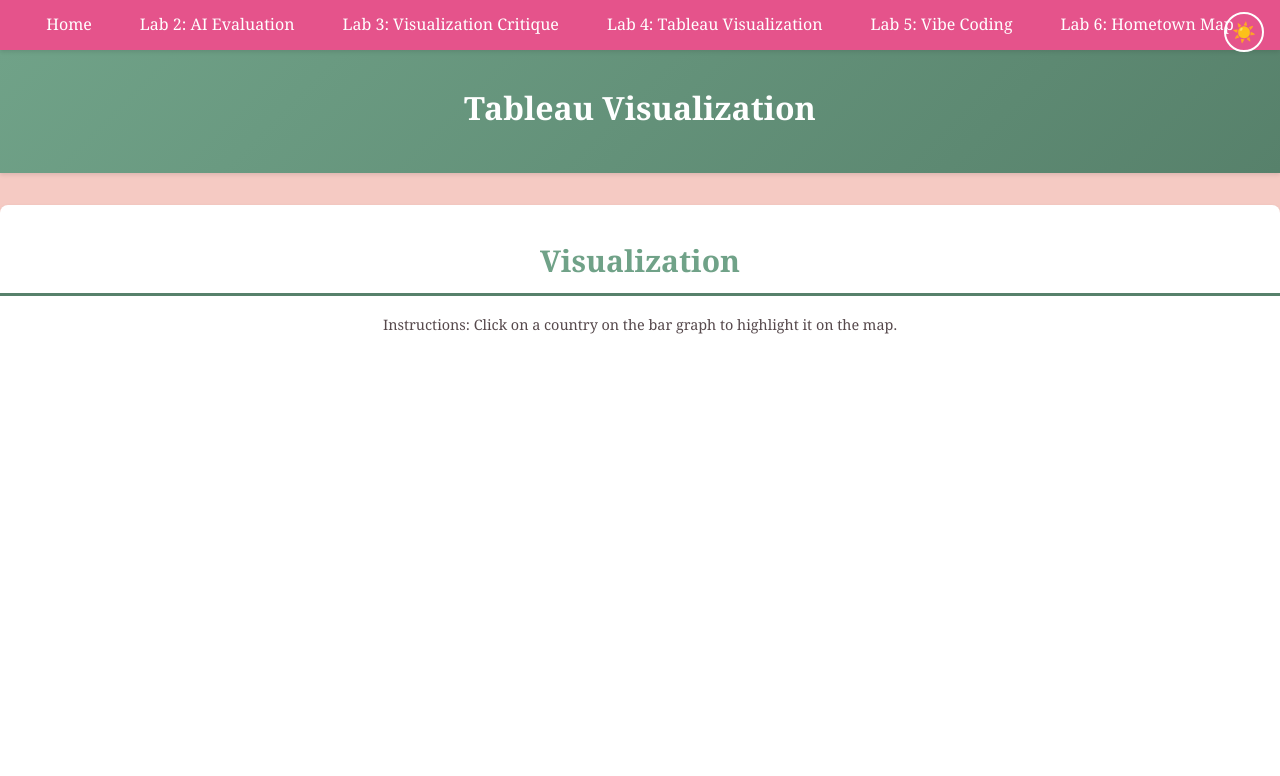
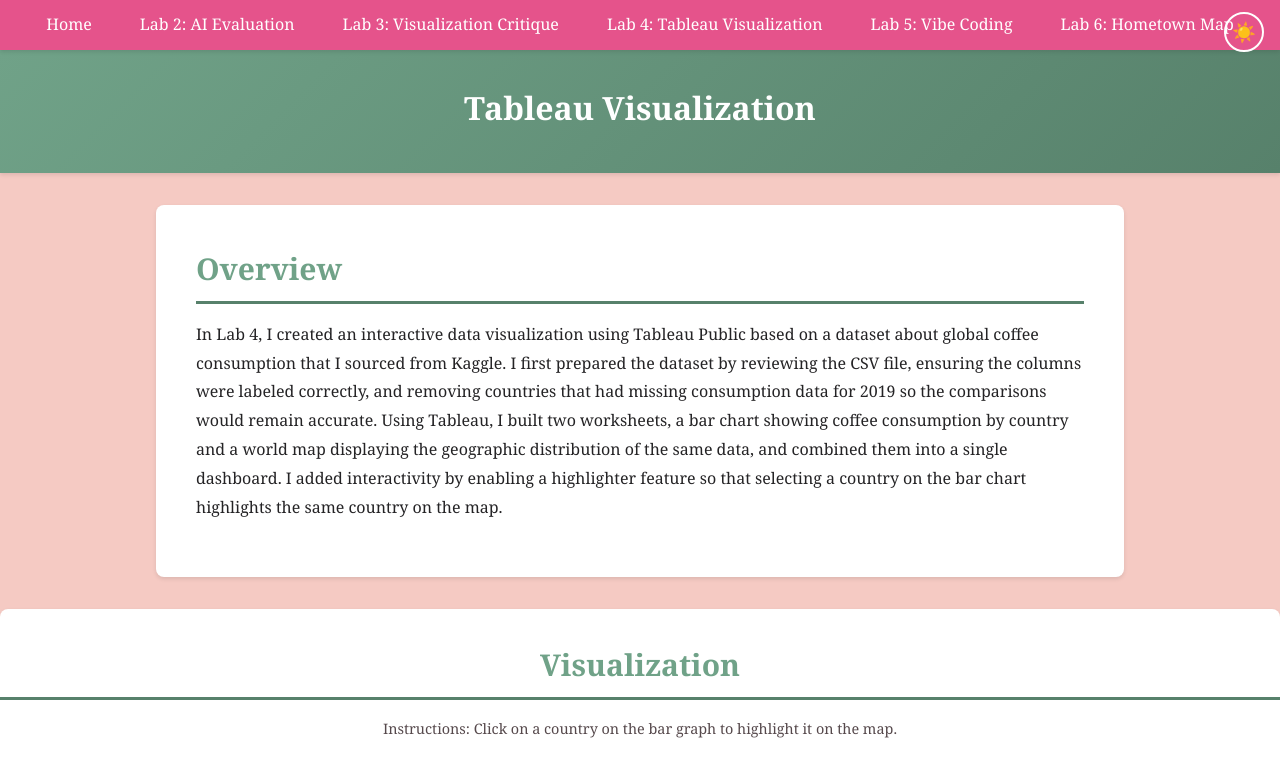
Before and after one commit to miakelso/DCDA40833-portfolio, a plain HTML site: page lab04.html in a window 1280 px wide. Shown: the top 776 px of the page. Drawn offline with Linux system fonts and the light colour scheme.

Commit message:
Overviews

```diff
--- a/lab04.html
+++ b/lab04.html
@@ -32,6 +32,15 @@
     </header>
 
     <main>
+        <section>
+            <h2>Overview</h2>
+            <p>
+                In Lab 4, I created an interactive data visualization using Tableau Public based on a dataset about global coffee consumption that I sourced from Kaggle.
+                I first prepared the dataset by reviewing the CSV file, ensuring the columns were labeled correctly, and removing countries that had missing consumption data for 2019 so the comparisons would remain accurate.
+                Using Tableau, I built two worksheets, a bar chart showing coffee consumption by country and a world map displaying the geographic distribution of the same data, and combined them into a single dashboard.
+                I added interactivity by enabling a highlighter feature so that selecting a country on the bar chart highlights the same country on the map.
+            </p>
+        </section>
         <section class = "viz-container">
             <h2>Visualization</h2>
             <figure>
```
Also changed, not shown: lab02.html (+1 -1 lines), lab03.html (+8 -0 lines).
